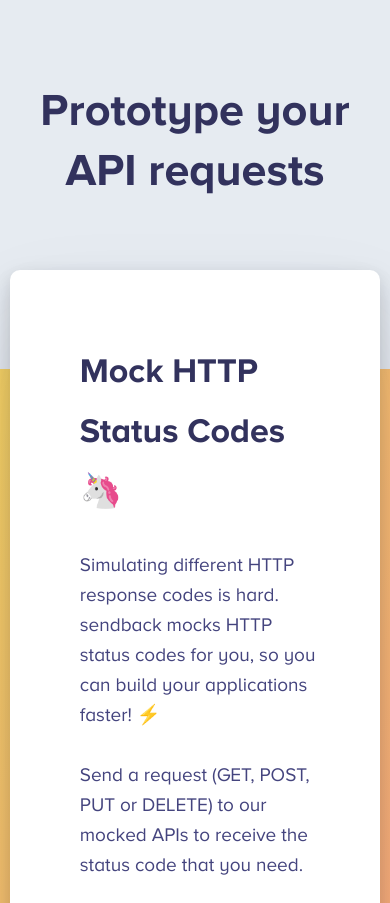
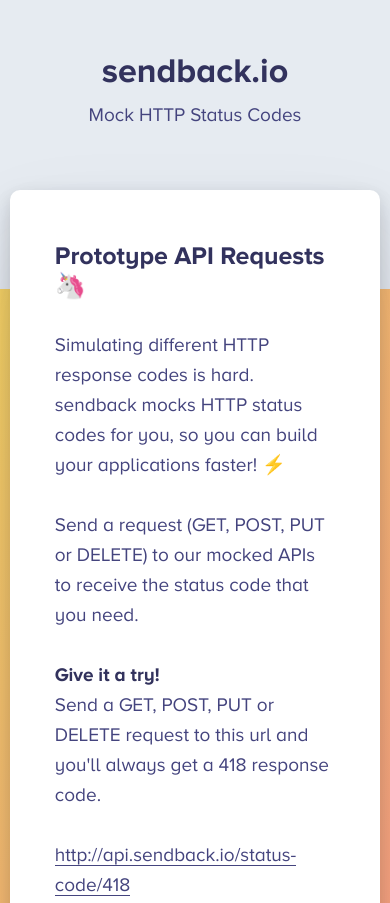
Before and after one commit to abinavseelan/crudtest-website, a website with bundled scripts: page index.html in a window 390 px wide. Shown: the top 903 px of the page. Built offline with nearby package versions, Linux system fonts and the light colour scheme; a script that the page names is missing.

Commit message:
Better First Fold on Mobile

```diff
--- a/index.html
+++ b/index.html
@@ -45,14 +45,15 @@
 
 <body>
   <header class="background-gray t-center tagline">
-    <h1>Prototype your API requests</h1>
+    <h1>sendback.io</h1>
+    <p>Mock HTTP Status Codes</p>
   </header>
   <main>
     <section class="background-sunset no-collapse-pad hero">
       <div class="container">
         <div class="card overshoot">
           <div class="col left">
-            <h2>Mock HTTP Status Codes 🦄</h2>
+            <h2>Prototype API Requests 🦄</h2>
             <p>Simulating different HTTP response codes is hard. sendback mocks HTTP status codes for you, so you can build your
               applications faster! ⚡️</p>
             <p>Send a request (GET, POST, PUT or DELETE) to our mocked APIs to receive the status code that you need.</p>
--- a/styles/sass/_components.scss
+++ b/styles/sass/_components.scss
@@ -1,8 +1,8 @@
 .tagline {
-  padding: 50px 0 150px 0;
+  padding: 10px 20px 130px 20px;
 
   h1 {
-    margin-bottom: 20px;
+    margin-bottom: 0;
   }
 }
 
@@ -31,7 +31,10 @@
   background-color: white;
   box-shadow: 0 5px 15px rgba(0,0,0,.1), 0 15px 35px rgba(0,0,0,.1), 0 50px 100px rgba(50,50,93,.1);
   border-radius: 10px;
-  padding: 40px;
+  padding: 20px 15px;
+  @media screen and (min-width: 768px) {
+    padding: 40px;
+  }
 }
 
 .hero {
--- a/styles/sass/_typography.scss
+++ b/styles/sass/_typography.scss
@@ -34,36 +34,72 @@
   font-size: 1rem;
   line-height: 1.5789474rem;
 }
-h1, .h1 {
+
+@mixin scale1() {
   font-size: 2.3684211rem;
   line-height: 3.1578947rem;
   margin-top: 1.5789474rem;
   margin-bottom: 3.1578948rem;
 }
-h2, .h2 {
+
+@mixin scale2() {
   font-size: 1.7894737rem;
   line-height: 3.1578947rem;
   margin-top: 1.5789474rem;
   margin-bottom: 1.5789474rem;
 }
-h3, .h3 {
+
+@mixin scale3() {
   font-size: 1.3157895rem;
   line-height: 1.5789474rem;
   margin-top: 1.5789474rem;
   margin-bottom: 1.5789474rem;
 }
-h4, .h4 {
+
+@mixin scale4() {
   font-size: 1rem;
   line-height: 1.5789474rem;
   margin-top: 1.5789474rem;
   margin-bottom: 0rem;
 }
-h5, .h5 {
+
+@mixin scale5() {
   font-size: 1rem;
   line-height: 1.5789474rem;
   margin-top: 1.5789474rem;
   margin-bottom: 0rem;
 }
+
+h1, .h1 {
+  @include scale1();
+  @media screen and (max-width: 768px) {
+    @include scale2();
+  }
+}
+
+h2, .h2 {
+  @include scale2();
+  @media screen and (max-width: 768px) {
+    @include scale3();
+  }
+}
+
+h3, .h3 {
+  @include scale3();
+  @media screen and (max-width: 768px) {
+    @include scale4();
+  }
+}
+
+h4, .h4 {
+  @include scale4();
+}
+
+h5, .h5, h6, .h6 {
+  @include scale5();
+}
+
+
 p, ul, ol, pre, table, blockquote {
   margin-top: 0rem;
   margin-bottom: 1.5789474rem;
```
Also changed, not shown: styles/style.css.
